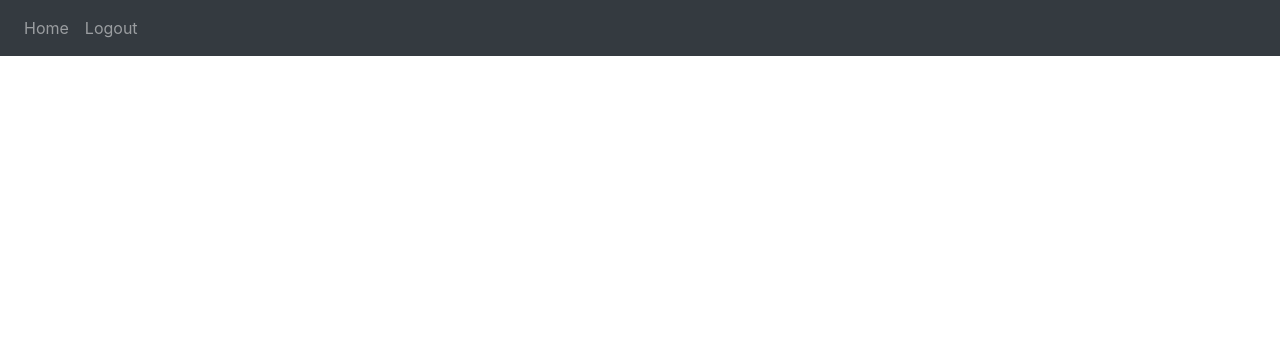
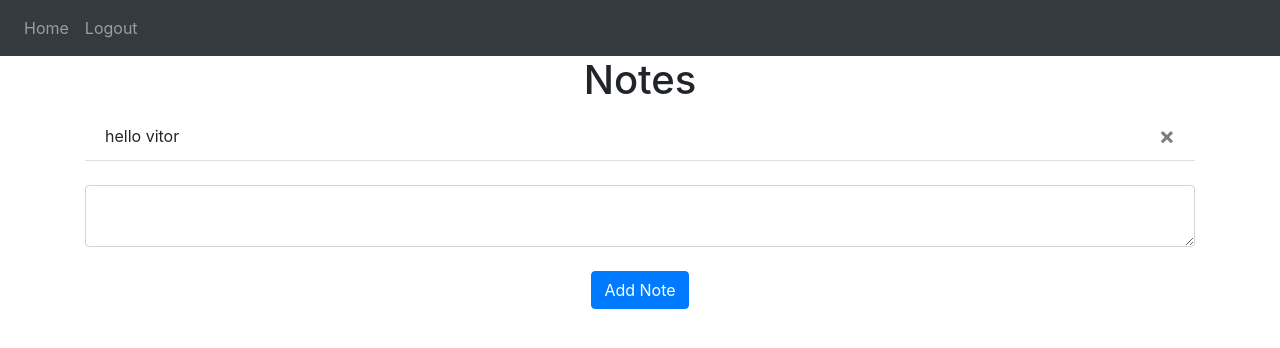
Before and after one commit to vitorpereira26r/python-flask-website, a Flask app: page / in a window 1280 px wide. Shown: the top 348 px of the page. Run offline with Flask 3, Linux system fonts and the light colour scheme; a user stored in the database is signed in; some libraries are stand-ins or nearby versions.

Commit message:
project finished

```diff
--- a/website/templates/base.html
+++ b/website/templates/base.html
@@ -40,28 +40,23 @@
       </div>
     </nav>
 
-    {% with messages = get_flashed_messages(with_categories=true)%}
-    {% if messages %}
-      {% for category, message in messages %}
-        {% if category == 'error' %}
+    {% with messages = get_flashed_messages(with_categories=true) %} {% if
+    messages %} {% for category, message in messages %} {% if category ==
+    'error' %}
     <div class="alert alert-danger alter-dismissable fade show" role="alert">
-          {{message}}
+      {{ message }}
       <button type="button" class="close" data-dismiss="alert">
         <span aria-hidden="true">&times;</span>
       </button>
     </div>
-
     {% else %}
     <div class="alert alert-success alter-dismissable fade show" role="alert">
-          {{message}}
+      {{ message }}
       <button type="button" class="close" data-dismiss="alert">
         <span aria-hidden="true">&times;</span>
       </button>
     </div>
-        {% endif %}
-      {% endfor %}
-    {% endif %}
-    {% endwith %}
+    {% endif %} {% endfor %} {% endif %} {% endwith %}
 
     <div class="container">{% block content %} {% endblock %}</div>
     <script
@@ -79,3 +74,18 @@
       integrity="sha384-JZR6Spejh4U02d8jOt6vLEHfe/JQGiRRSQQxSfFWpi1MquVdAyjUar5+76PVCmYl"
       crossorigin="anonymous"
     ></script>
+
+{% block javascript %}
+    <script type="text/javascript">
+      function deleteNote(noteId) {
+  fetch("/delete-note", {
+    method: "POST",
+    body: JSON.stringify({ noteId: noteId }),
+  }).then((_res) => {
+    window.location.href = "/";
+  });
+  }
+</script>
+{% endblock %}
+  </body>
+</html>
--- a/website/templates/home.html
+++ b/website/templates/home.html
@@ -1 +1,21 @@
 {% extends "base.html" %} {% block title %}Home{% endblock %}
+{% block content %}
+<h1 align="center">Notes</h1>
+<ul class="list-group list-group-flush mb-4" id="notes">
+  {% for note in user.notes %}
+  <li class="list-group-item">
+    {{ note.data }}
+    <button type="button" class="close" onClick="deleteNote({{ note.id }})">
+        <span aria-hidden="true">&times;</span>
+    </button>
+  </li>
+  {% endfor %}
+</ul>
+<form method="POST">
+    <textarea name="note" id="note" class="form-control"></textarea>
+    <br />
+    <div align="center">
+        <button type="submit" class="btn btn-primary">Add Note</button>
+    </div>
+</form>
+{% endblock %}
--- a/website/views.py
+++ b/website/views.py
@@ -1,10 +1,42 @@
-from flask import Blueprint, render_template
+from flask import Blueprint, render_template, request, flash, jsonify
 
 from flask_login import login_required, current_user
 
+from .models import Note
+
+from . import db
+
+import json
+
 views = Blueprint('views', __name__)
 
-@views.route('/')
+@views.route('/', methods=["GET", "POST"])
 @login_required
 def home():
+    if request.method == 'POST':
+        note = request.form.get('note')
+
+        if len(note) < 1:
+            flash("Notes is too short.", category="error")
+        else:
+            new_note = Note(data=note, user_id=current_user.id)
+
+            db.session.add(new_note)
+            db.session.commit()
+
+            flash("Note added.", category="success")
+
     return render_template("home.html", user=current_user)
+
+@views.route('/delete-note', methods=["POST"])
+def delete_note():
+    note = json.loads(request.data)
+    note_id = note['noteId']
+    note1 = Note.query.get(note_id)
+
+    if note1:
+        if note1.user_id == current_user.id:
+            db.session.delete(note1)
+            db.session.commit()
+
+    return jsonify({})
```
Also changed, not shown: instance/database.db. Lines whose indentation alone changed are shown as unchanged.
